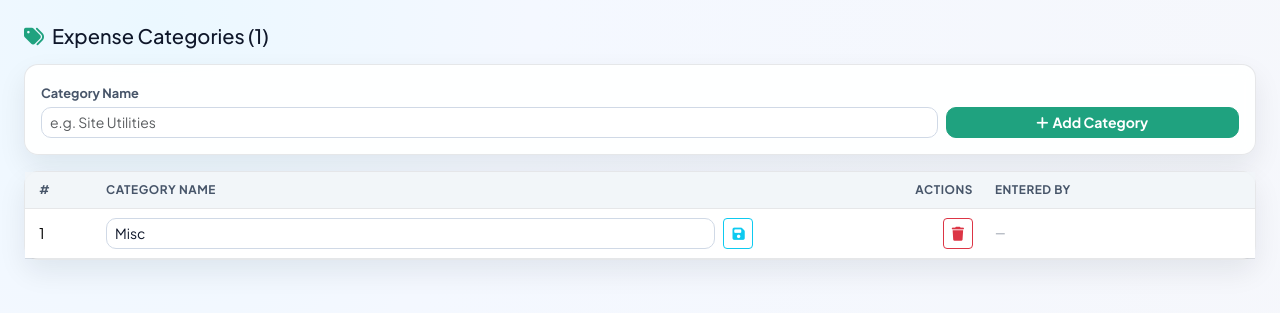
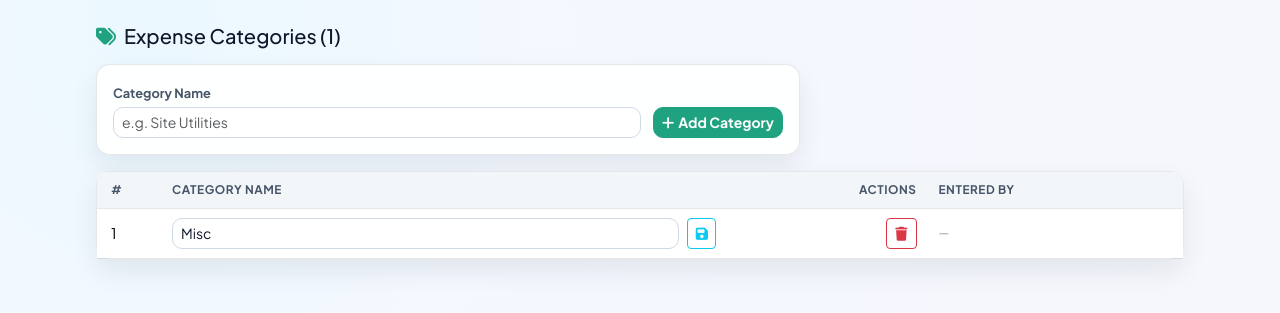
Before and after one commit to rehmaahmed11/HDC-MAIN, a Flask app: page /hdc/expense_categories in a window 1280 px wide. Shown: the part 56-369 px from the top of the page. Run offline with Flask 3, Linux system fonts and the light colour scheme; a user stored in the database is signed in; data comes from the database, SQL or seed files in the repository; some libraries are stand-ins or nearby versions.

Commit message:
Polish expense category form widths
Co-authored-by: arena-agent <297053741+arena-agent@users.noreply.github.com>

```diff
--- a/static/hdc/css/hdc.css
+++ b/static/hdc/css/hdc.css
@@ -786,10 +786,47 @@ a .kpi-card:hover,
 
 .form-control,
 .form-select {
+    max-width: min(100%, 36rem);
     border-radius: 10px;
     border-color: var(--input-border) !important;
     background: var(--input-bg) !important;
     color: var(--text) !important;
+}
+
+/* Keep short labels and values from becoming full-screen bars on wide
+   monitors. Grid columns still make controls fluid when there is room, while
+   this cap gives the whole app a consistent, readable field length. */
+.expense-category-page {
+    width: 100%;
+    max-width: 68rem;
+    margin-inline: auto;
+}
+
+.expense-category-add-card { max-width: 44rem; }
+
+.expense-category-add-form {
+    display: grid;
+    grid-template-columns: minmax(0, 1fr) auto;
+    align-items: end;
+    gap: 0.75rem;
+}
+
+.expense-category-add-field { min-width: 0; }
+.expense-category-add-field .form-control { max-width: 100%; }
+.expense-category-add-form > .btn { white-space: nowrap; }
+
+.expense-category-table .expense-category-index { width: 4rem; }
+.expense-category-table .expense-category-actions-heading { width: 8.5rem; }
+.expense-category-edit-form { max-width: 34rem; }
+.expense-category-edit-form .form-control {
+    min-width: 0;
+    max-width: 32rem;
+}
+.expense-category-row-actions { white-space: nowrap; }
+
+@media (max-width: 575.98px) {
+    .expense-category-add-form { grid-template-columns: minmax(0, 1fr); }
+    .expense-category-add-form > .btn { width: 100%; }
 }
 
 .form-control:focus,
--- a/templates/hdc/expenses/expense_categories.html
+++ b/templates/hdc/expenses/expense_categories.html
@@ -3,33 +3,35 @@
 {% block page_heading %}Expense Categories{% endblock %}
 
 {% block content %}
+<div class="expense-category-page">
     <div class="d-flex justify-content-between align-items-center mt-2 mb-3">
         <h5 class="mb-0"><i class="fas fa-tags me-2 text-mint"></i>Expense Categories ({{ categories|length }})</h5>
     </div>
 
-<div class="card hdc-card mb-3">
+    <div class="card hdc-card expense-category-add-card mb-3">
         <div class="card-body">
-        <form method="POST" class="row g-2 align-items-end" data-hdc-dialog>
+            <form method="POST" class="expense-category-add-form" data-hdc-dialog>
                 <input type="hidden" name="action" value="add_category">
-            <div class="col-md-9">
-                <label class="form-label">Category Name</label>
-                <input type="text" name="category_name" class="form-control form-control-sm" placeholder="e.g. Site Utilities" required>
+                <div class="expense-category-add-field">
+                    <label class="form-label" for="expenseCategoryName">Category Name</label>
+                    <input type="text" id="expenseCategoryName" name="category_name"
+                           class="form-control form-control-sm" placeholder="e.g. Site Utilities" required>
                 </div>
-            <div class="col-md-3">
-                <button type="submit" class="btn btn-mint btn-sm w-100"><i class="fas fa-plus me-1"></i>Add Category</button>
-            </div>
+                <button type="submit" class="btn btn-mint btn-sm">
+                    <i class="fas fa-plus me-1"></i>Add Category
+                </button>
             </form>
         </div>
     </div>
 
-<div class="card hdc-card">
+    <div class="card hdc-card expense-category-list-card">
         <div class="table-responsive">
-        <table class="table hdc-table">
+            <table class="table hdc-table expense-category-table">
                 <thead>
                     <tr>
-                    <th style="width:70px;">#</th>
+                        <th class="expense-category-index">#</th>
                         <th>Category Name</th>
-                    <th class="text-end" style="width:220px;">Actions</th>
+                        <th class="text-end expense-category-actions-heading">Actions</th>
                     </tr>
                 </thead>
                 <tbody>
@@ -37,30 +39,32 @@
                     <tr {{ cat|hdc_row_attrs }}>
                         <td>{{ loop.index }}</td>
                         <td>
-                        <form method="POST" class="d-flex gap-2 align-items-center" data-hdc-dialog>
+                            <form method="POST" class="d-flex gap-2 align-items-center expense-category-edit-form" data-hdc-dialog>
                                 <input type="hidden" name="action" value="edit_category">
                                 <input type="hidden" name="category_id" value="{{ cat.id }}">
-                            <input type="text" name="category_name" value="{{ cat.name }}" class="form-control form-control-sm" required>
-                            <button type="submit" class="btn btn-outline-info btn-sm" title="Save Name">
+                                <input type="text" name="category_name" value="{{ cat.name }}"
+                                       class="form-control form-control-sm" required>
+                                <button type="submit" class="btn btn-outline-info btn-sm" title="Save Name" aria-label="Save category name">
                                     <i class="fas fa-save"></i>
                                 </button>
                             </form>
                         </td>
-                    <td class="text-end">
+                        <td class="text-end expense-category-row-actions">
                             <form method="POST" class="d-inline" onsubmit="return confirm('Remove this category from active list?');">
                                 <input type="hidden" name="action" value="delete_category">
                                 <input type="hidden" name="category_id" value="{{ cat.id }}">
-                            <button type="submit" class="btn btn-outline-danger btn-sm" title="Delete Category">
+                                <button type="submit" class="btn btn-outline-danger btn-sm" title="Delete Category" aria-label="Delete category">
                                     <i class="fas fa-trash"></i>
                                 </button>
                             </form>
                         </td>
                     </tr>
                     {% else %}
-                <tr {{ cat|hdc_row_attrs }}><td colspan="3" class="text-center text-muted py-4">No categories found. Add one to get started.</td></tr>
+                    <tr><td colspan="3" class="text-center text-muted py-4">No categories found. Add one to get started.</td></tr>
                     {% endfor %}
                 </tbody>
             </table>
         </div>
     </div>
+</div>
 {% endblock %}
```
Also changed, not shown: tests/test_expense_batch.py (+8 -0 lines), tests/test_responsive_layer.py (+8 -0 lines). Lines whose indentation alone changed are shown as unchanged.
